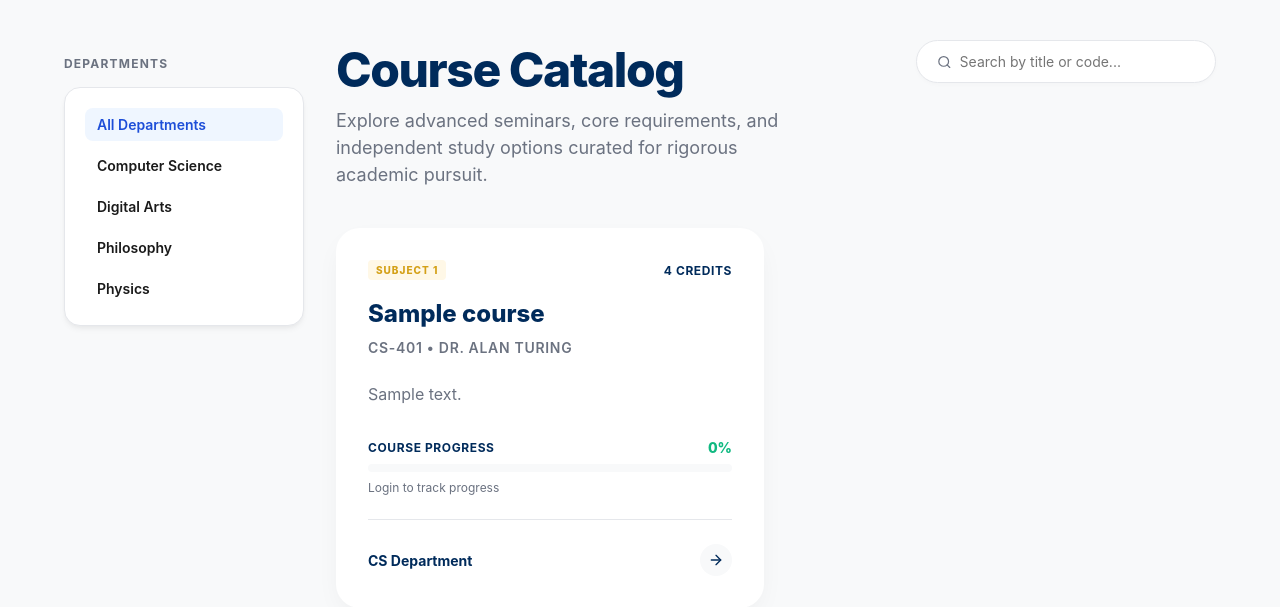
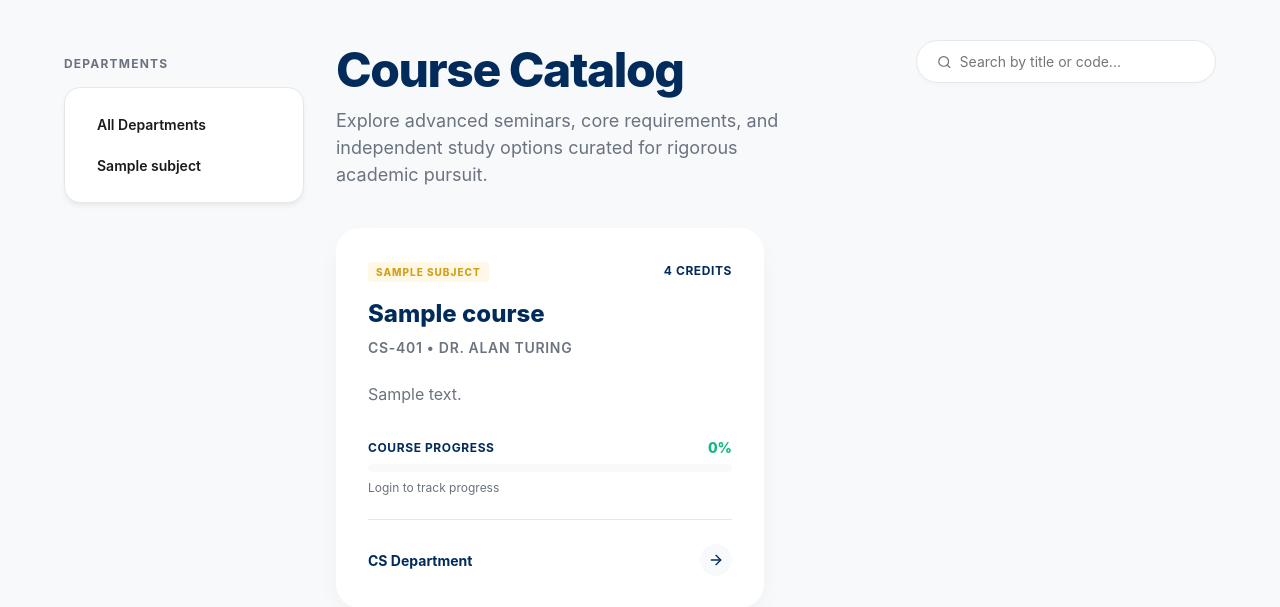
Before and after one commit to vincentlee001804/education_website, a Flask app: a page that uses backend/templates/courses.html in a window 1280 px wide. Shown: the part 68-675 px from the top of the page. Run offline with Flask 3, Linux system fonts and the light colour scheme; tables that the repository leaves empty hold one stand-in row (values such as "Sample post").

Commit message:
Update UI: fix button spacing, use RM currency, and enable dynamic subject filtering

```diff
--- a/backend/static/css/main.css
+++ b/backend/static/css/main.css
@@ -390,6 +390,7 @@ input:focus, textarea:focus, select:focus{
   display: inline-flex;
   align-items: center;
   justify-content: center;
+  gap: 8px;
   border: 1px solid transparent;
   background: var(--accent);
   color: white;
--- a/backend/templates/bookstore.html
+++ b/backend/templates/bookstore.html
@@ -108,8 +108,8 @@
               <div style="margin-bottom: 24px;">
                 <label>Price Range</label>
                 <div style="display: grid; grid-template-columns: 1fr 1fr; gap: 8px;">
-                  <input id="min_price" type="number" min="0" step="0.01" placeholder="Min $" style="background: white;" />
-                  <input id="max_price" type="number" min="0" step="0.01" placeholder="Max $" style="background: white;" />
+                  <input id="min_price" type="number" min="0" step="0.01" placeholder="Min RM" style="background: white;" />
+                  <input id="max_price" type="number" min="0" step="0.01" placeholder="Max RM" style="background: white;" />
                 </div>
               </div>
 
@@ -319,7 +319,7 @@
             ${coverImg}
             <div style="display: flex; justify-content: space-between; align-items: flex-start; margin-bottom: 12px;">
               <span style="background: #EFF6FF; color: #1D4ED8; font-size: 10px; font-weight: 800; padding: 4px 8px; border-radius: 4px; text-transform: uppercase; letter-spacing: 0.1em;">${b.category_name || "Textbook"}</span>
-              <span style="font-weight: 800; color: var(--accent); font-size: 18px;">$${Number(b.price).toFixed(2)}</span>
+              <span style="font-weight: 800; color: var(--accent); font-size: 18px;">RM ${Number(b.price).toFixed(2)}</span>
             </div>
 
             <h3 style="font-size: 20px; font-weight: 800; line-height: 1.3; margin-bottom: 8px; color: var(--accent);">${b.title}</h3>
--- a/backend/templates/courses.html
+++ b/backend/templates/courses.html
@@ -87,12 +87,8 @@
         <aside class="sidebar">
           <h4 style="font-size: 12px; letter-spacing: 0.1em; color: var(--muted); text-transform: uppercase; margin-bottom: 16px;">Departments</h4>
           <div class="card" style="padding: 20px;">
-            <div class="sidebar-nav">
-              <a href="#" class="active">All Departments</a>
-              <a href="#">Computer Science</a>
-              <a href="#">Digital Arts</a>
-              <a href="#">Philosophy</a>
-              <a href="#">Physics</a>
+            <div class="sidebar-nav" id="subject-nav">
+              <a href="?" class="active">All Departments</a>
             </div>
           </div>
         </aside>
@@ -163,6 +159,25 @@
     <script>
       const statusEl = document.getElementById("status");
       const coursesEl = document.getElementById("courses");
+      let subjectMap = {};
+
+      async function loadSubjects() {
+        try {
+          const payload = await apiGet("/api/subjects", { auth: false });
+          const subjects = payload.data || [];
+          const currentUrl = new URL(window.location.href);
+          const activeSubjectId = currentUrl.searchParams.get("subject_id");
+
+          let html = `<a href="?" class="${!activeSubjectId ? 'active' : ''}">All Departments</a>`;
+          subjects.forEach(s => {
+            subjectMap[s.id] = s.name;
+            const isActive = activeSubjectId === String(s.id);
+            html += `<a href="?subject_id=${s.id}" class="${isActive ? 'active' : ''}">${s.name}</a>`;
+          });
+          document.getElementById("subject-nav").innerHTML = html;
+        } catch (_) {
+        }
+      }
 
       async function loadCompletedResourceIds() {
         try {
@@ -200,9 +215,13 @@
       }
 
       (async () => {
+        await loadSubjects();
         coursesEl.innerHTML = "";
         try {
-          const payload = await apiGet("/api/courses", { auth: false });
+          const currentUrl = new URL(window.location.href);
+          const activeSubjectId = currentUrl.searchParams.get("subject_id");
+          const qs = activeSubjectId ? `?subject_id=${activeSubjectId}` : "";
+          const payload = await apiGet("/api/courses" + qs, { auth: false });
           const courses = payload.data || [];
           const completedIds = await loadCompletedResourceIds();
           const progressByCourseId = {};
@@ -225,7 +244,11 @@
             el.style.border = "none";
             el.style.boxShadow = "0 10px 30px -10px rgba(0,0,0,0.08)";
 
-            const category = c.subject_id ? `Subject ${c.subject_id}` : "Uncategorized";
+            const categoryName = c.subject_id && subjectMap[c.subject_id] ? subjectMap[c.subject_id] : (c.subject_id ? `Subject ${c.subject_id}` : "Uncategorized");
+            const categoryPill = c.subject_id
+              ? `<a href="?subject_id=${c.subject_id}" style="text-decoration: none;"><span style="background: #FFF8E7; color: #D4A017; font-size: 10px; font-weight: 800; padding: 4px 8px; border-radius: 4px; text-transform: uppercase; letter-spacing: 0.1em; cursor: pointer;">${categoryName}</span></a>`
+              : `<span style="background: #FFF8E7; color: #D4A017; font-size: 10px; font-weight: 800; padding: 4px 8px; border-radius: 4px; text-transform: uppercase; letter-spacing: 0.1em;">${categoryName}</span>`;
+
             const p = progressByCourseId[c.id] || { completed: 0, total: 0, percent: 0 };
             const progressDetail = completedIds
               ? `${p.completed} completed of ${p.total}`
@@ -233,7 +256,7 @@
 
             el.innerHTML = `
               <div style="display: flex; justify-content: space-between; align-items: center; margin-bottom: 20px;">
-                <span style="background: #FFF8E7; color: #D4A017; font-size: 10px; font-weight: 800; padding: 4px 8px; border-radius: 4px; text-transform: uppercase; letter-spacing: 0.1em;">${category}</span>
+                ${categoryPill}
                 <span style="font-size: 12px; font-weight: 700; color: var(--accent); letter-spacing: 0.05em;">4 CREDITS</span>
               </div>
               <h3 style="font-size: 24px; font-weight: 800; line-height: 1.2; margin-bottom: 8px; color: var(--accent);">${c.title}</h3>
--- a/backend/templates/forum.html
+++ b/backend/templates/forum.html
@@ -86,7 +86,7 @@
       <div class="two-col" style="grid-template-columns: 320px 1fr; gap: 40px; align-items: stretch; height: calc(100vh - 160px);">
 
         <!-- Left Sidebar: Discourse List -->
-        <aside class="sidebar" style="display: flex; flex-direction: column; height: 100%;">
+        <aside class="sidebar" style="display: flex; flex-direction: column; height: 100%; min-height: 0;">
           <h4 style="font-size: 12px; letter-spacing: 0.1em; color: var(--muted); text-transform: uppercase; margin-bottom: 16px;">Discourse</h4>
 
           <div class="card" style="padding: 20px; display: flex; flex-direction: column; flex: 1; overflow: hidden;">
@@ -106,7 +106,7 @@
         </aside>
 
         <!-- Main Content: Active Thread -->
-        <div class="content" style="display: flex; flex-direction: column; height: 100%;">
+        <div class="content" style="display: flex; flex-direction: column; height: 100%; min-height: 0;">
 
           <!-- Thread Header -->
           <div style="margin-bottom: 32px; padding-bottom: 24px; border-bottom: 1px solid var(--border);">
```
Also changed, not shown: backend/templates/course.html (+4 -4 lines).
